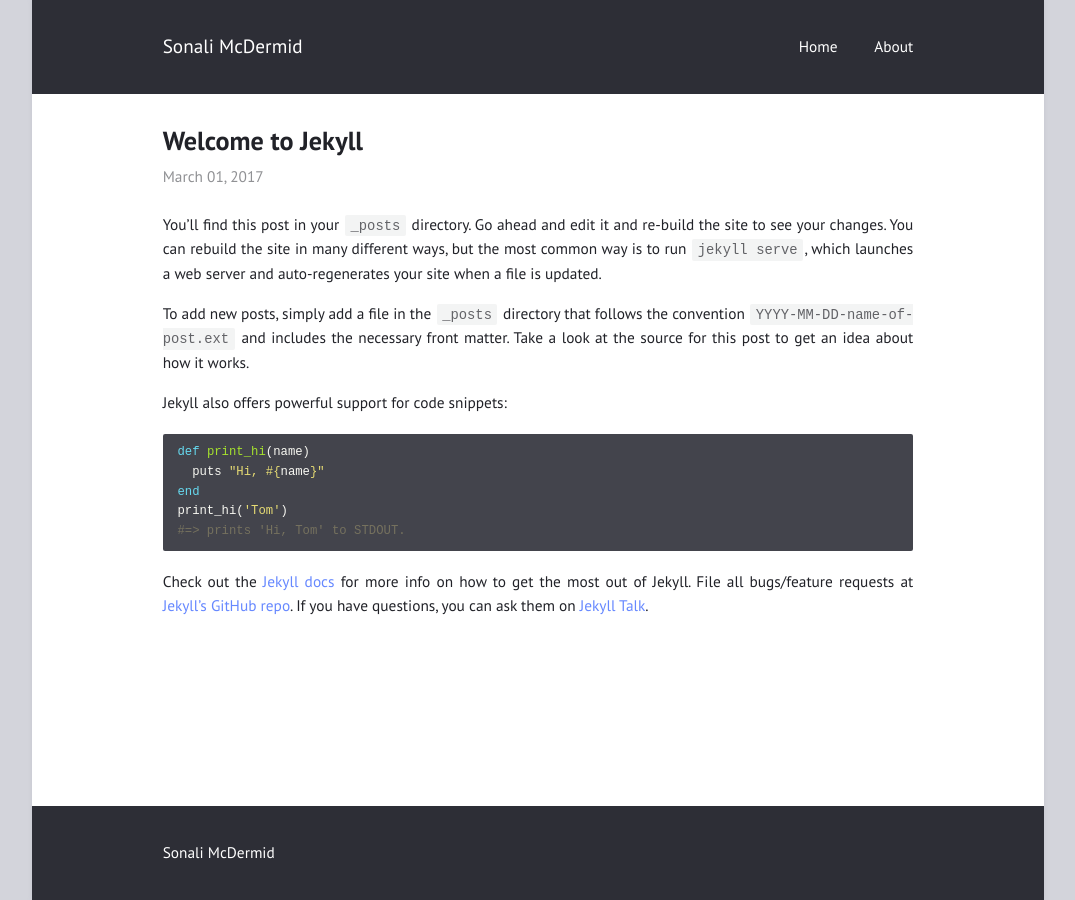
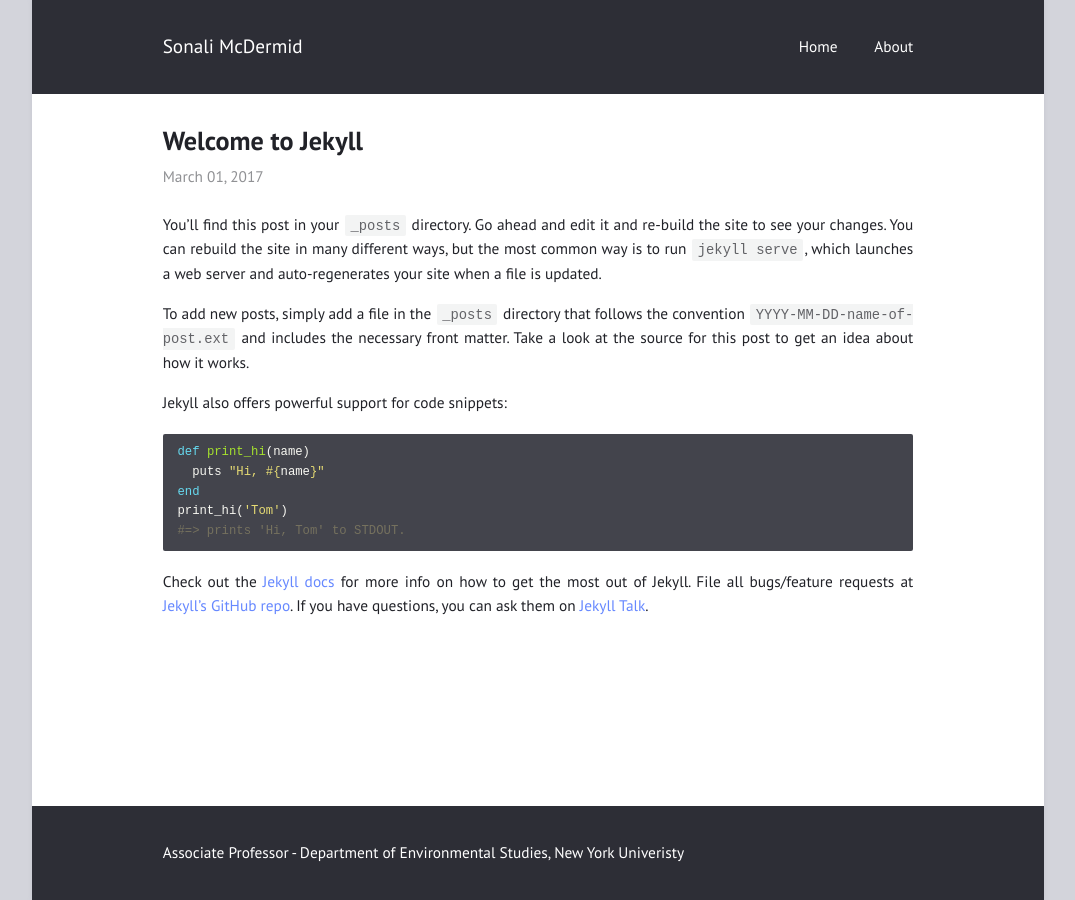
Before and after one commit to sonalimcdermid/sonalimcdermid.github.io, a Jekyll site: the page built from _posts/2017-03-01-welcome-to-jekyll.md, in a window 1280 px wide. Shown: the whole page, without its empty margins (102-1177 px from the left). Built offline with Jekyll 4.4.1, drawn with Linux system fonts in a browser that asks for light colours.

Commit message:
Update _config.yml

```diff
--- a/_config.yml
+++ b/_config.yml
@@ -1,5 +1,6 @@
 title: "Sonali McDermid"
 author: "Sonali McDermid"
+description: "Associate Professor - Department of Environmental Studies, New York Univeristy"
 permalink: /:title/
 lang: "en"
 excerpt_separator: "\n\n\n"
```
